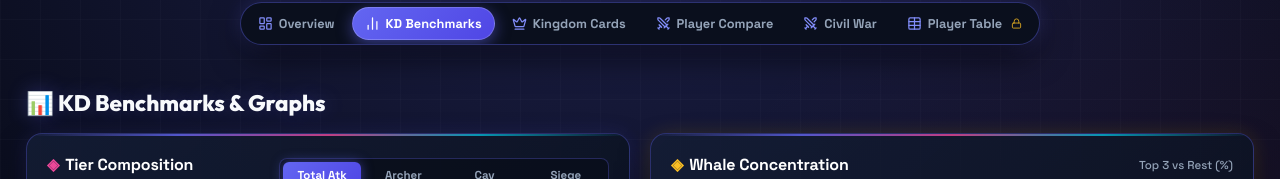
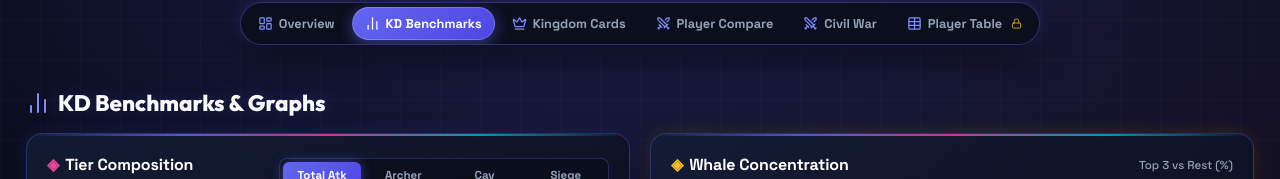
Before and after one commit to vanosski/statistics, a React (Vite) app: page / in a window 1280 px wide. Both pictures are taken after a click on the button "KD Benchmarks". Shown: the part 141-320 px from the top of the page. Built offline with nearby package versions, Linux system fonts and the light colour scheme.

Commit message:
style: replace emoji with lucide icon for kd charts

```diff
--- a/src/components/KdChartsSection.tsx
+++ b/src/components/KdChartsSection.tsx
@@ -1,4 +1,5 @@
 import React, { useState } from 'react';
+import { BarChart2 } from 'lucide-react';
 import type { KingdomSummary, UnitPowType, Player } from '../types/stats';
 import {
   Chart as ChartJS,
@@ -215,7 +216,9 @@ export const KdChartsSection: React.FC<KdChartsSectionProps> = ({ kingdoms, play
   return (
     <div style={{ width: '100%', maxWidth: '1400px', marginBottom: '32px' }} className="animate-fade-in">
       <div className="section-title">
-        <span>📊 KD Benchmarks & Graphs</span>
+        <span style={{ display: 'flex', alignItems: 'center', gap: '8px' }}>
+          <BarChart2 size={24} color="#818cf8" /> KD Benchmarks & Graphs
+        </span>
       </div>
 
       <div
```
